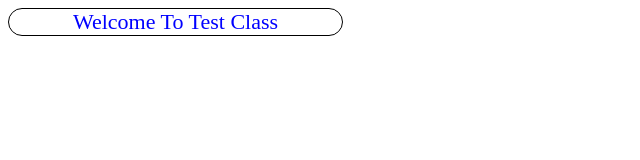
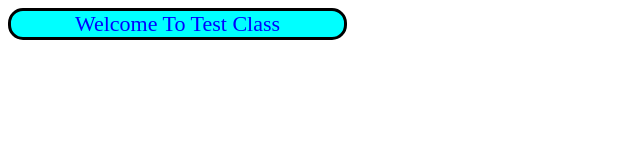
Before and after one commit to vButkevich/goit-markup-hw-03, a plain HTML site: page index.html in a window 1280 px wide. Shown: the whole page, without its empty margins (0-640 px from the left). Drawn offline with Linux system fonts and the light colour scheme.

Commit message:
background

```diff
--- a/css/style.css
+++ b/css/style.css
@@ -6,10 +6,11 @@
 }
 
 .border {
-  border: 1px solid black;
+  border: 3px solid black;
   border-radius: 15px;
 }
 
 .color {
   color: blue;
+  background-color: aqua;
 }
```
